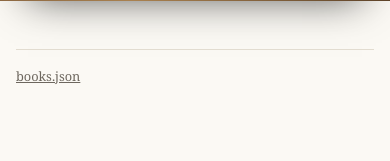
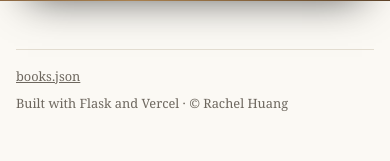
Before and after one commit to rrachelhuangg/digital_bookshelf, a Flask app: page / in a window 390 px wide. Shown: the part 1157-1318 px from the top of the page. Before the commit the page ends 1241 px from the top, so only its background shows below. Run offline with Flask 3, Linux system fonts and the light colour scheme.

Commit message:
Added a credit footer

```diff
--- a/app/static/css/style.css
+++ b/app/static/css/style.css
@@ -381,11 +381,30 @@ a {
 }
 
 footer {
+  display: flex;
+  flex-wrap: wrap;
+  gap: 0.35rem 0.75rem;
   margin-top: 3rem;
   border-top: 1px solid var(--rule);
   padding-top: 1rem;
   font-size: 0.8rem;
   color: var(--muted);
+}
+
+/* Separator only shows when the note sits on the same line as the link. */
+.footer__note::before {
+  content: "·";
+  margin-right: 0.75rem;
+}
+
+@media (max-width: 34rem) {
+  footer {
+    flex-direction: column;
+  }
+
+  .footer__note::before {
+    content: none;
+  }
 }
 
 /* ---------- phones ---------- */
--- a/app/templates/base.html
+++ b/app/templates/base.html
@@ -13,6 +13,7 @@
     <main>{% block content %}{% endblock %}</main>
     <footer>
       <a href="{{ url_for('main.api_books') }}">books.json</a>
+      <span class="footer__note">Built with Flask and Vercel · © Rachel Huang</span>
     </footer>
     {% block scripts %}{% endblock %}
   </body>
```
